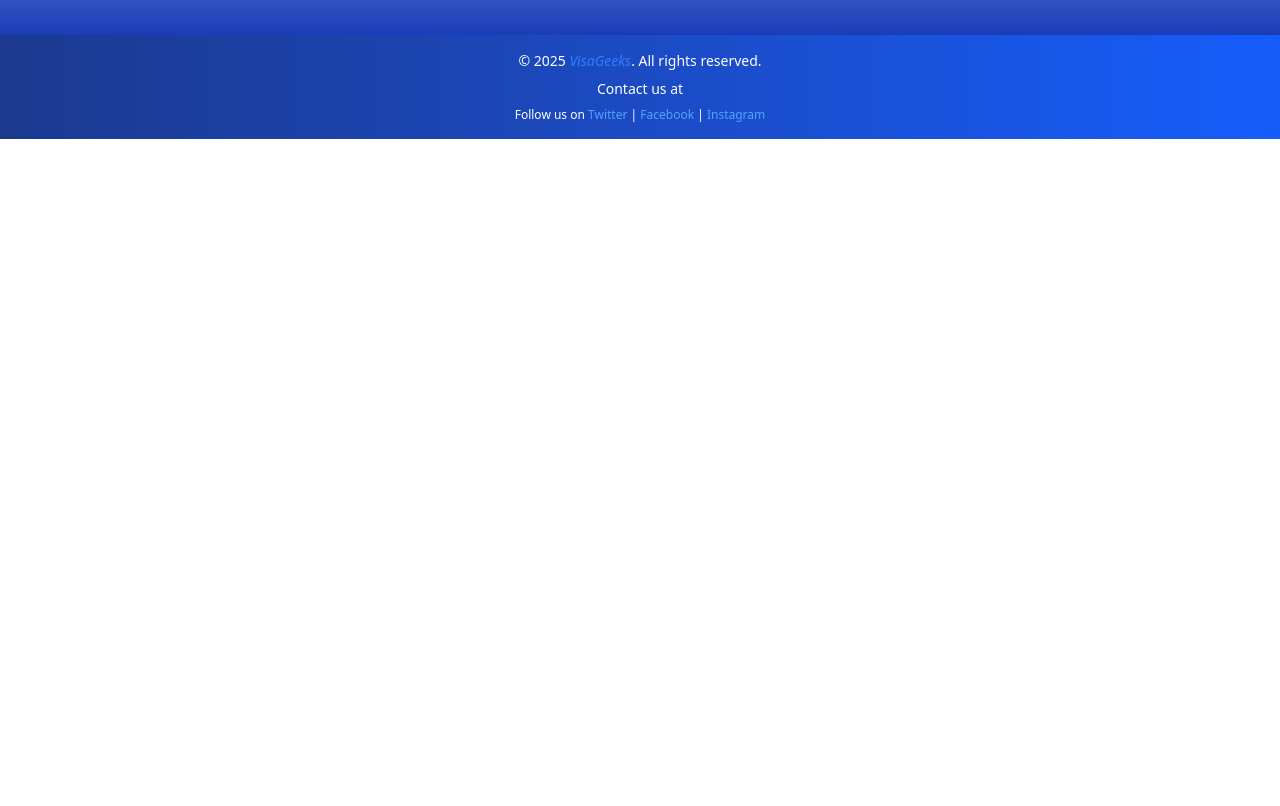
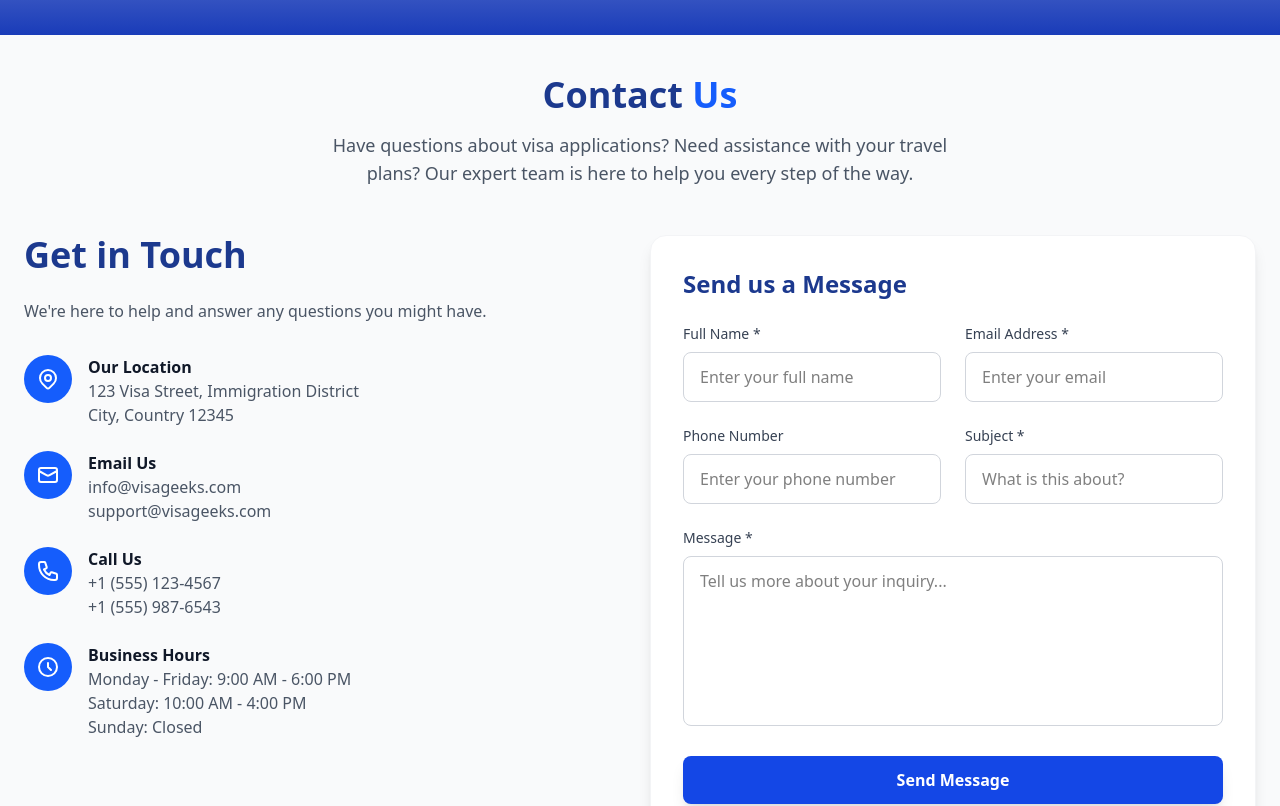
Before and after one commit to kizali/VGeeks, a React (Vite) app in the folder VisaGeeks/: page / in a window 1280 px wide. Shown: the part 1620-2426 px from the top of the page. Before the commit the page ends 1759 px from the top, so only its background shows below. Built offline with nearby package versions, Linux system fonts and the light colour scheme.

Commit message:
add contact us

```diff
--- a/VisaGeeks/src/App.jsx
+++ b/VisaGeeks/src/App.jsx
@@ -4,6 +4,7 @@ import AboutUs from './component/AboutUs.jsx';
 import React from 'react';
 import UserExperience from './component/UserExperince.jsx';
 import HeaderComponent from './component/header.jsx';
+import ContactUs from './component/ContactUs.jsx';
 
 function App() {
   return (
@@ -11,6 +12,7 @@ function App() {
       <HeaderComponent />
       <AboutUs />
       <UserExperience />
+      <ContactUs />
       <FooterComponent />
     </>
   );
--- /dev/null
+++ b/VisaGeeks/src/component/ContactUs.jsx
@@ -0,0 +1,220 @@
+import React, { useState } from "react";
+
+const ContactUs = () => {
+  const [formData, setFormData] = useState({
+    name: "",
+    email: "",
+    phone: "",
+    subject: "",
+    message: ""
+  });
+
+  const handleChange = (e) => {
+    setFormData({
+      ...formData,
+      [e.target.name]: e.target.value
+    });
+  };
+
+  const handleSubmit = (e) => {
+    e.preventDefault();
+    // Handle form submission here
+    console.log("Form submitted:", formData);
+    // You can add API call or email service integration here
+    alert("Thank you for your message! We'll get back to you soon.");
+    setFormData({
+      name: "",
+      email: "",
+      phone: "",
+      subject: "",
+      message: ""
+    });
+  };
+
+  return (
+    <section className="py-10 bg-gray-50">
+      <div className="container mx-auto px-6">
+        {/* Section Header */}
+        <div className="text-center mb-12">
+          <h2 className="text-4xl font-bold text-blue-900 mb-4">
+            Contact <span className="text-blue-600">Us</span>
+          </h2>
+          <p className="text-lg text-gray-600 max-w-2xl mx-auto">
+            Have questions about visa applications? Need assistance with your travel plans?
+            Our expert team is here to help you every step of the way.
+          </p>
+        </div>
+
+        <div className="grid grid-cols-1 lg:grid-cols-2 gap-5">
+          {/* Contact Information */}
+          <div className="space-y-8">
+            <div>
+              <h3 className="text-4xl font-bold text-blue-900 mb-6">
+                Get in Touch
+              </h3>
+              <p className="text-gray-600 mb-8">
+                We're here to help and answer any questions you might have.
+              </p>
+            </div>
+
+            {/* Contact Details */}
+            <div className="space-y-6">
+              <div className="flex items-start space-x-4">
+                <div className="bg-blue-600 p-3 rounded-full">
+                  <svg className="w-6 h-6 text-white" fill="none" stroke="currentColor" viewBox="0 0 24 24">
+                    <path strokeLinecap="round" strokeLinejoin="round" strokeWidth={2} d="M17.657 16.657L13.414 20.9a1.998 1.998 0 01-2.827 0l-4.244-4.243a8 8 0 1111.314 0z" />
+                    <path strokeLinecap="round" strokeLinejoin="round" strokeWidth={2} d="M15 11a3 3 0 11-6 0 3 3 0 016 0z" />
+                  </svg>
+                </div>
+                <div>
+                  <h4 className="font-semibold text-gray-900">Our Location</h4>
+                  <p className="text-gray-600">123 Visa Street, Immigration District<br />City, Country 12345</p>
+                </div>
+              </div>
+
+              <div className="flex items-start space-x-4">
+                <div className="bg-blue-600 p-3 rounded-full">
+                  <svg className="w-6 h-6 text-white" fill="none" stroke="currentColor" viewBox="0 0 24 24">
+                    <path strokeLinecap="round" strokeLinejoin="round" strokeWidth={2} d="M3 8l7.89 4.26a2 2 0 002.22 0L21 8M5 19h14a2 2 0 002-2V7a2 2 0 00-2-2H5a2 2 0 00-2 2v10a2 2 0 002 2z" />
+                  </svg>
+                </div>
+                <div>
+                  <h4 className="font-semibold text-gray-900">Email Us</h4>
+                  <p className="text-gray-600">info@visageeks.com</p>
+                  <p className="text-gray-600">support@visageeks.com</p>
+                </div>
+              </div>
+
+              <div className="flex items-start space-x-4">
+                <div className="bg-blue-600 p-3 rounded-full">
+                  <svg className="w-6 h-6 text-white" fill="none" stroke="currentColor" viewBox="0 0 24 24">
+                    <path strokeLinecap="round" strokeLinejoin="round" strokeWidth={2} d="M3 5a2 2 0 012-2h3.28a1 1 0 01.948.684l1.498 4.493a1 1 0 01-.502 1.21l-2.257 1.13a11.042 11.042 0 005.516 5.516l1.13-2.257a1 1 0 011.21-.502l4.493 1.498a1 1 0 01.684.949V19a2 2 0 01-2 2h-1C9.716 21 3 14.284 3 6V5z" />
+                  </svg>
+                </div>
+                <div>
+                  <h4 className="font-semibold text-gray-900">Call Us</h4>
+                  <p className="text-gray-600">+1 (555) 123-4567</p>
+                  <p className="text-gray-600">+1 (555) 987-6543</p>
+                </div>
+              </div>
+
+              <div className="flex items-start space-x-4">
+                <div className="bg-blue-600 p-3 rounded-full">
+                  <svg className="w-6 h-6 text-white" fill="none" stroke="currentColor" viewBox="0 0 24 24">
+                    <path strokeLinecap="round" strokeLinejoin="round" strokeWidth={2} d="M12 8v4l3 3m6-3a9 9 0 11-18 0 9 9 0 0118 0z" />
+                  </svg>
+                </div>
+                <div>
+                  <h4 className="font-semibold text-gray-900">Business Hours</h4>
+                  <p className="text-gray-600">Monday - Friday: 9:00 AM - 6:00 PM</p>
+                  <p className="text-gray-600">Saturday: 10:00 AM - 4:00 PM</p>
+                  <p className="text-gray-600">Sunday: Closed</p>
+                </div>
+              </div>
+            </div>
+          </div>
+
+          {/* Contact Form */}
+          <div className="bg-white p-8 rounded-2xl shadow-lg border border-gray-100">
+            <h3 className="text-2xl font-semibold text-blue-900 mb-6">
+              Send us a Message
+            </h3>
+            <form onSubmit={handleSubmit} className="space-y-6">
+              <div className="grid grid-cols-1 md:grid-cols-2 gap-6">
+                <div>
+                  <label htmlFor="name" className="block text-sm font-medium text-gray-700 mb-2">
+                    Full Name *
+                  </label>
+                  <input
+                    type="text"
+                    id="name"
+                    name="name"
+                    value={formData.name}
+                    onChange={handleChange}
+                    required
+                    className="w-full px-4 py-3 border border-gray-300 rounded-lg focus:ring-2 focus:ring-blue-500 focus:border-transparent transition duration-200"
+                    placeholder="Enter your full name"
+                  />
+                </div>
+                <div>
+                  <label htmlFor="email" className="block text-sm font-medium text-gray-700 mb-2">
+                    Email Address *
+                  </label>
+                  <input
+                    type="email"
+                    id="email"
+                    name="email"
+                    value={formData.email}
+                    onChange={handleChange}
+                    required
+                    className="w-full px-4 py-3 border border-gray-300 rounded-lg focus:ring-2 focus:ring-blue-500 focus:border-transparent transition duration-200"
+                    placeholder="Enter your email"
+                  />
+                </div>
+              </div>
+
+              <div className="grid grid-cols-1 md:grid-cols-2 gap-6">
+                <div>
+                  <label htmlFor="phone" className="block text-sm font-medium text-gray-700 mb-2">
+                    Phone Number
+                  </label>
+                  <input
+                    type="tel"
+                    id="phone"
+                    name="phone"
+                    value={formData.phone}
+                    onChange={handleChange}
+                    className="w-full px-4 py-3 border border-gray-300 rounded-lg focus:ring-2 focus:ring-blue-500 focus:border-transparent transition duration-200"
+                    placeholder="Enter your phone number"
+                  />
+                </div>
+                <div>
+                  <label htmlFor="subject" className="block text-sm font-medium text-gray-700 mb-2">
+                    Subject *
+                  </label>
+                  <input
+                    type="text"
+                    id="subject"
+                    name="subject"
+                    value={formData.subject}
+                    onChange={handleChange}
+                    required
+                    className="w-full px-4 py-3 border border-gray-300 rounded-lg focus:ring-2 focus:ring-blue-500 focus:border-transparent transition duration-200"
+                    placeholder="What is this about?"
+                  />
+                </div>
+              </div>
+
+              <div>
+                <label htmlFor="message" className="block text-sm font-medium text-gray-700 mb-2">
+                  Message *
+                </label>
+                <textarea
+                  id="message"
+                  name="message"
+                  value={formData.message}
+                  onChange={handleChange}
+                  required
+                  rows={6}
+                  className="w-full px-4 py-3 border border-gray-300 rounded-lg focus:ring-2 focus:ring-blue-500 focus:border-transparent transition duration-200 resize-none"
+                  placeholder="Tell us more about your inquiry..."
+                ></textarea>
+              </div>
+
+              <button
+                type="submit"
+                className="w-full bg-blue-700 text-white py-3 px-6 rounded-lg font-semibold hover:bg-blue-800 transition duration-300 shadow-lg hover:shadow-xl"
+              >
+                Send Message
+              </button>
+            </form>
+          </div>
+        </div>
+
+
+      </div>
+    </section>
+  );
+};
+
+export default ContactUs;
```
